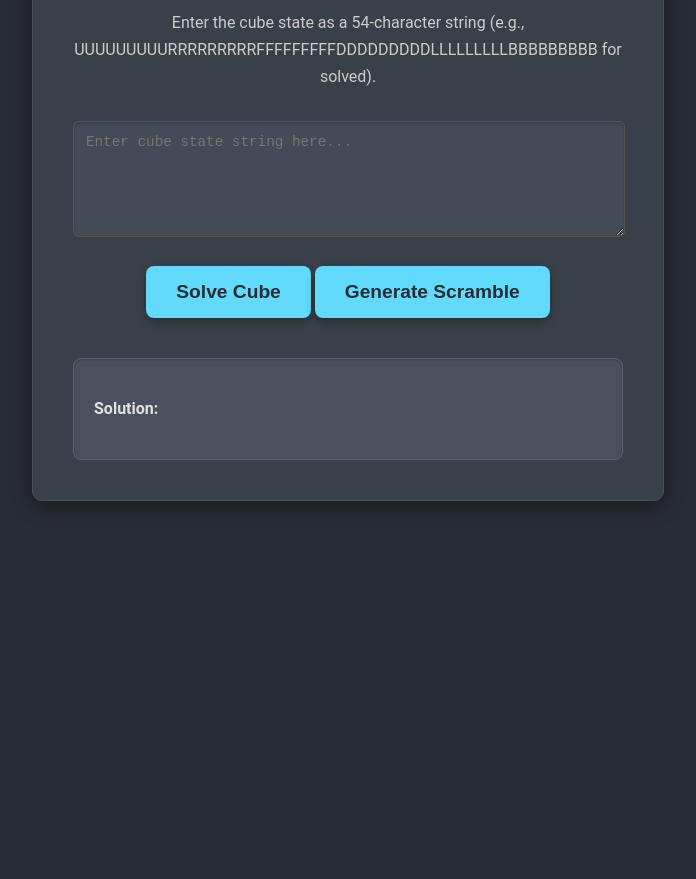
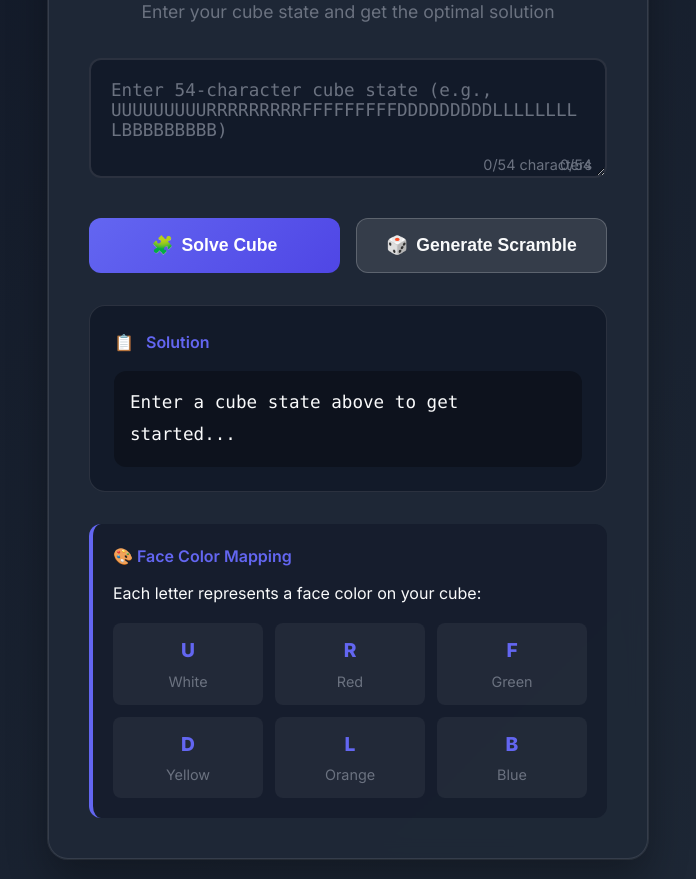
Before and after one commit to Juitabaidya9/rubiks-cube-solver, a plain HTML site: page frontend/index.html in a window 1280 px wide. Shown: the part 211-1090 px from the top of the page, without its empty margins (292-988 px from the left). Before the commit the page ends 800 px from the top, so only its background shows below. Drawn offline with Linux system fonts and the light colour scheme.

Commit message:
Completely modernized design: Added glassmorphism UI, enhanced JavaScript functionality, improved responsive layout, and updated backend

```diff
--- a/frontend/index.html
+++ b/frontend/index.html
@@ -3,22 +3,85 @@
 <head>
     <meta charset="UTF-8">
     <meta name="viewport" content="width=device-width, initial-scale=1.0">
-    <title>Rubik's Cube Solver</title>
+    <title>Rubik's Cube Solver Pro</title>
     <link rel="stylesheet" href="style.css">
+    <link rel="preconnect" href="https://fonts.googleapis.com">
+    <link rel="preconnect" href="https://fonts.gstatic.com" crossorigin>
+    <link href="https://fonts.googleapis.com/css2?family=Inter:wght@300;400;500;600;700;800&display=swap" rel="stylesheet">
 </head>
 <body>
     <div class="container">
-        <h1>Rubik's Cube Solver</h1>
-        <p>Enter the cube state as a 54-character string (e.g., UUUUUUUUURRRRRRRRRFFFFFFFFFDDDDDDDDDLLLLLLLLLBBBBBBBBB for solved).</p>
+        <div class="header">
+            <div class="cube-icon">🎯</div>
+            <h1>Cube Solver Pro</h1>
+            <p class="subtitle">Enter your cube state and get the optimal solution</p>
+        </div>
 
-        <textarea id="cubeInput" placeholder="Enter cube state string here..."></textarea>
+        <div class="input-section">
+            <div class="input-group">
+                <textarea
+                    id="cubeInput"
+                    class="cube-input"
+                    placeholder="Enter 54-character cube state (e.g., UUUUUUUUURRRRRRRRRFFFFFFFFFDDDDDDDDDLLLLLLLLLBBBBBBBBB)"
+                    spellcheck="false"
+                ></textarea>
+                <div class="char-count">0/54</div>
+            </div>
+        </div>
 
-        <button id="solveButton">Solve Cube</button>
-        <button id="scrambleButton">Generate Scramble</button>
+        <div class="buttons">
+            <button id="solveButton" class="btn btn-primary">
+                <span>🧩</span>
+                Solve Cube
+            </button>
+            <button id="scrambleButton" class="btn btn-secondary">
+                <span>🎲</span>
+                Generate Scramble
+            </button>
+        </div>
 
-        <div class="solution-box">
-            Solution: <span id="solution"></span>
+        <div class="solution-section">
+            <div class="solution-header">
+                <span>📋</span>
+                Solution
+            </div>
+            <div id="solution" class="solution-content">
+                Enter a cube state above to get started...
+            </div>
+        </div>
+
+        <div class="info-section">
+            <div class="info-title">🎨 Face Color Mapping</div>
+            <p>Each letter represents a face color on your cube:</p>
+            <div class="face-grid">
+                <div class="face-item">
+                    <div class="face-letter">U</div>
+                    <div class="face-color">White</div>
+                </div>
+                <div class="face-item">
+                    <div class="face-letter">R</div>
+                    <div class="face-color">Red</div>
+                </div>
+                <div class="face-item">
+                    <div class="face-letter">F</div>
+                    <div class="face-color">Green</div>
+                </div>
+                <div class="face-item">
+                    <div class="face-letter">D</div>
+                    <div class="face-color">Yellow</div>
+                </div>
+                <div class="face-item">
+                    <div class="face-letter">L</div>
+                    <div class="face-color">Orange</div>
+                </div>
+                <div class="face-item">
+                    <div class="face-letter">B</div>
+                    <div class="face-color">Blue</div>
+                </div>
+            </div>
         </div>
     </div>
-    <script src="script.js"></script> </body>
+
+    <script src="script.js"></script>
+</body>
 </html>
--- a/frontend/script.js
+++ b/frontend/script.js
@@ -1,43 +1,71 @@
+// Add character counter
+const cubeInput = document.getElementById("cubeInput");
+const charCount = document.createElement("div");
+charCount.className = "char-count";
+charCount.textContent = "0/54 characters";
+cubeInput.parentNode.insertBefore(charCount, cubeInput.nextSibling);
+
+cubeInput.addEventListener("input", function() {
+    const count = this.value.length;
+    charCount.textContent = `${count}/54 characters`;
+    charCount.style.color = count === 54 ? "#00ff00" : count > 54 ? "#ff4444" : "#888";
+});
 
 document.getElementById("solveButton").addEventListener("click", async function () {
     const cubeState = document.getElementById("cubeInput").value.trim();
     const solutionBox = document.getElementById("solution");
 
     if (cubeState.length !== 54) {
-        solutionBox.innerHTML = "❌ Please enter a valid 54-character cube string.";
+        solutionBox.innerHTML = "❌ Please enter exactly 54 characters.";
+        return;
+    }
+
+    // Validate characters
+    const validChars = /^[URFDLB]+$/;
+    if (!validChars.test(cubeState)) {
+        solutionBox.innerHTML = "❌ Invalid characters. Only U, R, F, D, L, B allowed.";
         return;
     }
 
     solutionBox.innerHTML = "⏳ Solving...";
 
     try {
+        // Create proper JSON object with double quotes
+        const jsonData = {
+            cube: cubeState
+        };
+
         const response = await fetch("http://127.0.0.1:5000/solve", {
             method: "POST",
             headers: {
                 "Content-Type": "application/json",
             },
-            body: JSON.stringify({ cube: cubeState }),
+            body: JSON.stringify(jsonData),
         });
 
         const data = await response.json();
 
         if (response.ok) {
-            const moves = data.solution.trim().split(" ");
-            solutionBox.innerHTML = "✅ Solving with animation:<br><br>";
-            animateMoves(moves, solutionBox);
+            if (data.solution.includes("Error")) {
+                solutionBox.innerHTML = "❌ " + data.solution;
+            } else {
+                const moves = data.solution.trim().split(" ");
+                solutionBox.innerHTML = "✅ Solution:<br><br>";
+                animateMoves(moves, solutionBox);
+            }
         } else {
             solutionBox.innerHTML = "❌ " + (data.error || "Failed to solve.");
         }
 
     } catch (error) {
-        console.error(error);
-        solutionBox.innerHTML = "❌ Error solving cube.";
+        console.error("Fetch error:", error);
+        solutionBox.innerHTML = "❌ Error connecting to server. Make sure Flask is running.";
     }
 });
 
-
 function animateMoves(moves, container) {
     let index = 0;
+    container.innerHTML = "✅ Solution:<br><br>";
 
     const interval = setInterval(() => {
         if (index >= moves.length) {
@@ -48,14 +76,14 @@ function animateMoves(moves, container) {
         const span = document.createElement("span");
         span.textContent = moves[index] + " ";
         span.style.paddingRight = "6px";
-        span.style.color = "#00ff00"; // green color
+        span.style.color = "#00ff00";
         span.style.fontWeight = "bold";
+        span.style.fontSize = "1.1em";
 
         container.appendChild(span);
         index++;
     }, 600);
 }
-
 
 document.getElementById("scrambleButton").addEventListener("click", () => {
     const moves = ["R", "R'", "R2", "L", "L'", "L2", "U", "U'", "U2", "D", "D'", "D2", "F", "F'", "F2", "B", "B'", "B2"];
@@ -73,4 +101,9 @@ document.getElementById("scrambleButton").addEventListener("click", () => {
 
     const solutionBox = document.getElementById("solution");
     solutionBox.innerHTML = "🔀 Scramble:<br><br>" + scramble.join(" ");
+
+    // Auto-fill the input with a solved state for testing
+    document.getElementById("cubeInput").value = "UUUUUUUUURRRRRRRRRFFFFFFFFFDDDDDDDDDLLLLLLLLLBBBBBBBBB";
+    charCount.textContent = "54/54 characters";
+    charCount.style.color = "#00ff00";
 });
--- a/frontend/style.css
+++ b/frontend/style.css
@@ -1,123 +1,288 @@
-/* rubiks_solver_app/frontend/style.css */
+
+:root {
+    --primary: #6366f1;
+    --primary-dark: #4f46e5;
+    --secondary: #10b981;
+    --dark: #1f2937;
+    --darker: #111827;
+    --light: #f9fafb;
+    --gray: #6b7280;
+    --success: #22c55e;
+    --warning: #f59e0b;
+    --error: #ef4444;
+}
+
+* {
+    margin: 0;
+    padding: 0;
+    box-sizing: border-box;
+}
 
 body {
-    font-family: 'Roboto', 'Open Sans', Arial, sans-serif; /* Added modern fonts */
+    font-family: 'Inter', 'Segoe UI', system-ui, sans-serif;
+    background: linear-gradient(135deg, var(--darker) 0%, var(--dark) 100%);
+    min-height: 100vh;
     display: flex;
     justify-content: center;
     align-items: center;
-    min-height: 100vh;
-    background-color: #282c34; /* Darker background */
-    margin: 0;
-    color: #e0e0e0; /* Light text color for contrast */
+    padding: 20px;
+    color: var(--light);
+    line-height: 1.6;
 }
 
 .container {
-    background-color: #3a4049; /* Slightly lighter dark background for the container */
-    padding: 40px; /* Increased padding */
-    border-radius: 10px; /* Slightly more rounded corners */
-    box-shadow: 0 5px 20px rgba(0, 0, 0, 0.4); /* More pronounced shadow */
+    background: rgba(31, 41, 55, 0.95);
+    backdrop-filter: blur(10px);
+    border-radius: 20px;
+    padding: 40px;
+    box-shadow:
+        0 20px 40px rgba(0, 0, 0, 0.3),
+        0 0 0 1px rgba(255, 255, 255, 0.1);
+    width: 100%;
+    max-width: 600px;
+    border: 1px solid rgba(255, 255, 255, 0.1);
+}
+
+.header {
     text-align: center;
-    width: 90%;
-    max-width: 550px; /* Slightly wider max-width */
-    border: 1px solid #4a515c; /* Subtle border */
+    margin-bottom: 32px;
+}
+
+.cube-icon {
+    width: 60px;
+    height: 60px;
+    background: linear-gradient(45deg, var(--primary), var(--secondary));
+    border-radius: 12px;
+    margin: 0 auto 16px;
+    display: flex;
+    align-items: center;
+    justify-content: center;
+    font-size: 24px;
+    font-weight: bold;
 }
 
 h1 {
-    color: #61dafb; /* A vibrant blue for the heading */
-    margin-bottom: 25px; /* More space below heading */
-    font-size: 2.2em; /* Slightly larger heading */
+    font-size: 2.5rem;
+    font-weight: 800;
+    background: linear-gradient(135deg, var(--primary), var(--secondary));
+    -webkit-background-clip: text;
+    -webkit-text-fill-color: transparent;
+    background-clip: text;
+    margin-bottom: 8px;
 }
 
-p {
-    color: #cccccc; /* Lighter gray for paragraph text */
-    margin-bottom: 30px; /* More space below paragraph */
-    line-height: 1.7;
+.subtitle {
+    color: var(--gray);
+    font-size: 1.1rem;
 }
 
-textarea {
-    width: calc(100% - 24px); /* Adjust width for padding/border */
-    padding: 12px; /* Increased padding */
-    margin-bottom: 25px; /* More space below input */
-    border: 1px solid #555; /* Darker border for input */
-    border-radius: 6px; /* Slightly more rounded */
-    font-size: 1.1em; /* Slightly larger font */
-    background-color: #444b56; /* Dark background for input */
-    color: #ffffff; /* White text in input */
-    resize: vertical;
-    min-height: 90px; /* Slightly taller min-height */
-    box-shadow: inset 0 1px 3px rgba(0, 0, 0, 0.2); /* Inner shadow */
+.input-section {
+    margin-bottom: 32px;
 }
 
-textarea:focus {
-    outline: none;
-    border-color: #61dafb; /* Highlight border on focus */
-    box-shadow: inset 0 1px 3px rgba(0, 0, 0, 0.2), 0 0 0 2px rgba(97, 218, 251, 0.5); /* Outer glow on focus */
+.input-group {
+    position: relative;
+    margin-bottom: 24px;
 }
 
-button {
-    background-color: #61dafb; /* Vibrant blue button */
-    color: #282c34; /* Dark text on button */
-    padding: 15px 30px; /* More padding for a larger button */
-    border: none;
-    border-radius: 8px; /* More rounded button */
-    font-size: 1.2em; /* Larger font */
-    cursor: pointer;
-    transition: background-color 0.3s ease, transform 0.2s ease, box-shadow 0.3s ease; /* Added transform and shadow transitions */
-    font-weight: bold;
-    box-shadow: 0 4px 10px rgba(0, 0, 0, 0.3); /* Button shadow */
+.cube-input {
+    width: 100%;
+    padding: 20px;
+    border: 2px solid rgba(255, 255, 255, 0.1);
+    border-radius: 12px;
+    background: rgba(17, 24, 39, 0.8);
+    color: var(--light);
+    font-size: 1.1rem;
+    font-family: 'Monaco', 'Consolas', monospace;
+    resize: vertical;
+    min-height: 120px;
+    transition: all 0.3s ease;
 }
 
-button:hover {
-    background-color: #4ac1e2; /* Slightly darker on hover */
-    transform: translateY(-2px); /* Lift effect on hover */
-    box-shadow: 0 6px 15px rgba(0, 0, 0, 0.4); /* More shadow on hover */
+.cube-input:focus {
+    outline: none;
+    border-color: var(--primary);
+    box-shadow: 0 0 0 3px rgba(99, 102, 241, 0.1);
 }
 
-button:active {
-    transform: translateY(0); /* Press effect */
-    box-shadow: 0 2px 5px rgba(0, 0, 0, 0.3); /* Reduced shadow on active */
+.cube-input::placeholder {
+    color: var(--gray);
 }
 
-.solution-box {
-    margin-top: 40px; /* More space above solution box */
-    padding: 20px; /* More padding */
-    border: 1px solid #5a626f; /* Darker border */
-    border-radius: 8px; /* More rounded */
-    background-color: #4a515c; /* Dark background for solution box */
-    text-align: left;
-    font-weight: bold;
-    color: #e0e0e0; /* Light text for solution box */
-    min-height: 60px; /* Ensure space */
+.char-count {
+    position: absolute;
+    bottom: 10px;
+    right: 15px;
+    font-size: 0.9rem;
+    color: var(--gray);
+}
+
+.buttons {
+    display: grid;
+    grid-template-columns: 1fr 1fr;
+    gap: 16px;
+    margin-bottom: 32px;
+}
+
+.btn {
+    padding: 16px 24px;
+    border: none;
+    border-radius: 12px;
+    font-size: 1.1rem;
+    font-weight: 600;
+    cursor: pointer;
+    transition: all 0.3s ease;
     display: flex;
     align-items: center;
-    word-wrap: break-word;
-    overflow-wrap: break-word;
-    box-shadow: inset 0 1px 3px rgba(0, 0, 0, 0.2); /* Inner shadow */
+    justify-content: center;
+    gap: 8px;
 }
 
-/* Styles for solution text based on script.js */
-#solution {
-    margin-left: 10px; /* Increased space after "Solution:" */
-    color: #98fb98; /* A pleasant green for success */
-    flex-grow: 1;
+.btn-primary {
+    background: linear-gradient(135deg, var(--primary), var(--primary-dark));
+    color: white;
 }
 
-/* Optional: Add a subtle scrollbar style for dark theme */
-::-webkit-scrollbar {
-    width: 8px;
-    height: 8px;
+.btn-primary:hover {
+    transform: translateY(-2px);
+    box-shadow: 0 8px 25px rgba(99, 102, 241, 0.3);
 }
 
-::-webkit-scrollbar-track {
-    background: #3a4049;
-    border-radius: 10px;
+.btn-secondary {
+    background: rgba(255, 255, 255, 0.1);
+    color: var(--light);
+    border: 1px solid rgba(255, 255, 255, 0.2);
 }
 
-::-webkit-scrollbar-thumb {
-    background: #61dafb;
-    border-radius: 10px;
+.btn-secondary:hover {
+    background: rgba(255, 255, 255, 0.2);
+    transform: translateY(-2px);
 }
 
-::-webkit-scrollbar-thumb:hover {
-    background: #4ac1e2;
+.solution-section {
+    background: rgba(17, 24, 39, 0.8);
+    border-radius: 16px;
+    padding: 24px;
+    border: 1px solid rgba(255, 255, 255, 0.1);
 }
+
+.solution-header {
+    display: flex;
+    align-items: center;
+    gap: 12px;
+    margin-bottom: 16px;
+    color: var(--primary);
+    font-weight: 600;
+}
+
+.solution-content {
+    min-height: 80px;
+    padding: 16px;
+    background: rgba(0, 0, 0, 0.3);
+    border-radius: 12px;
+    font-family: 'Monaco', 'Consolas', monospace;
+    font-size: 1.1rem;
+    line-height: 1.8;
+}
+
+.solution-moves {
+    display: flex;
+    flex-wrap: wrap;
+    gap: 8px;
+}
+
+.move {
+    background: linear-gradient(135deg, var(--secondary), #059669);
+    color: white;
+    padding: 6px 12px;
+    border-radius: 8px;
+    font-weight: 600;
+    font-size: 0.95rem;
+}
+
+.info-section {
+    margin-top: 32px;
+    padding: 20px;
+    background: rgba(17, 24, 39, 0.6);
+    border-radius: 12px;
+    border-left: 4px solid var(--primary);
+}
+
+.info-title {
+    color: var(--primary);
+    margin-bottom: 12px;
+    font-weight: 600;
+}
+
+.face-grid {
+    display: grid;
+    grid-template-columns: repeat(3, 1fr);
+    gap: 12px;
+    margin-top: 16px;
+}
+
+.face-item {
+    background: rgba(255, 255, 255, 0.05);
+    padding: 12px;
+    border-radius: 8px;
+    text-align: center;
+}
+
+.face-letter {
+    font-weight: 800;
+    font-size: 1.2rem;
+    color: var(--primary);
+    margin-bottom: 4px;
+}
+
+.face-color {
+    font-size: 0.9rem;
+    color: var(--gray);
+}
+
+.loading {
+    display: inline-block;
+    width: 20px;
+    height: 20px;
+    border: 3px solid rgba(255, 255, 255, 0.3);
+    border-radius: 50%;
+    border-top-color: var(--primary);
+    animation: spin 1s ease-in-out infinite;
+}
+
+@keyframes spin {
+    to { transform: rotate(360deg); }
+}
+
+.success { color: var(--success); }
+.error { color: var(--error); }
+.warning { color: var(--warning); }
+
+@media (max-width: 768px) {
+    .container {
+        padding: 24px;
+        margin: 10px;
+    }
+
+    h1 {
+        font-size: 2rem;
+    }
+
+    .buttons {
+        grid-template-columns: 1fr;
+    }
+
+    .face-grid {
+        grid-template-columns: repeat(2, 1fr);
+    }
+}
+
+
+@keyframes cubeRotate {
+    0% { transform: rotateY(0deg); }
+    100% { transform: rotateY(360deg); }
+}
+
+.cube-solved {
+    animation: cubeRotate 2s ease-in-out;
+}
```
Also changed, not shown: backend/requirements.txt, 1 other file.
